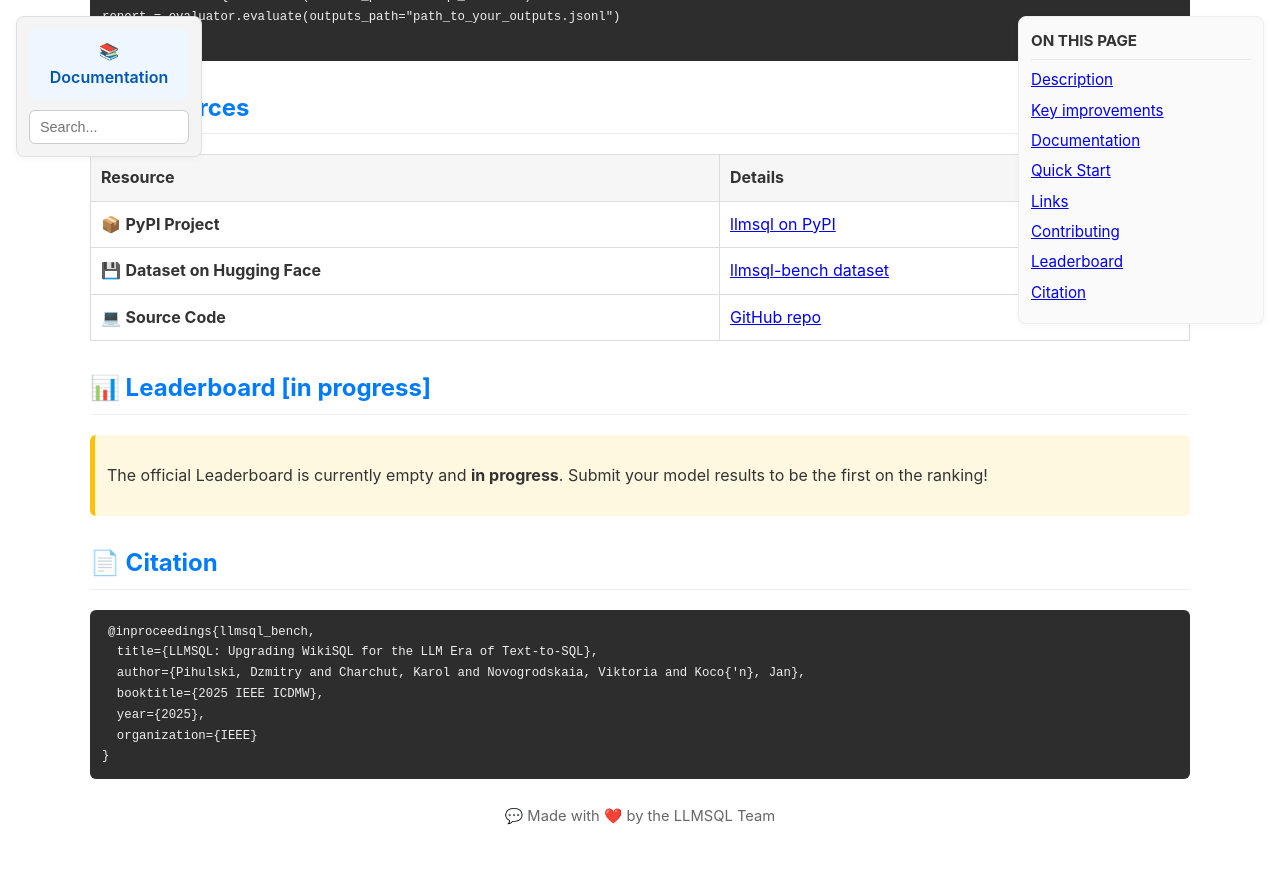
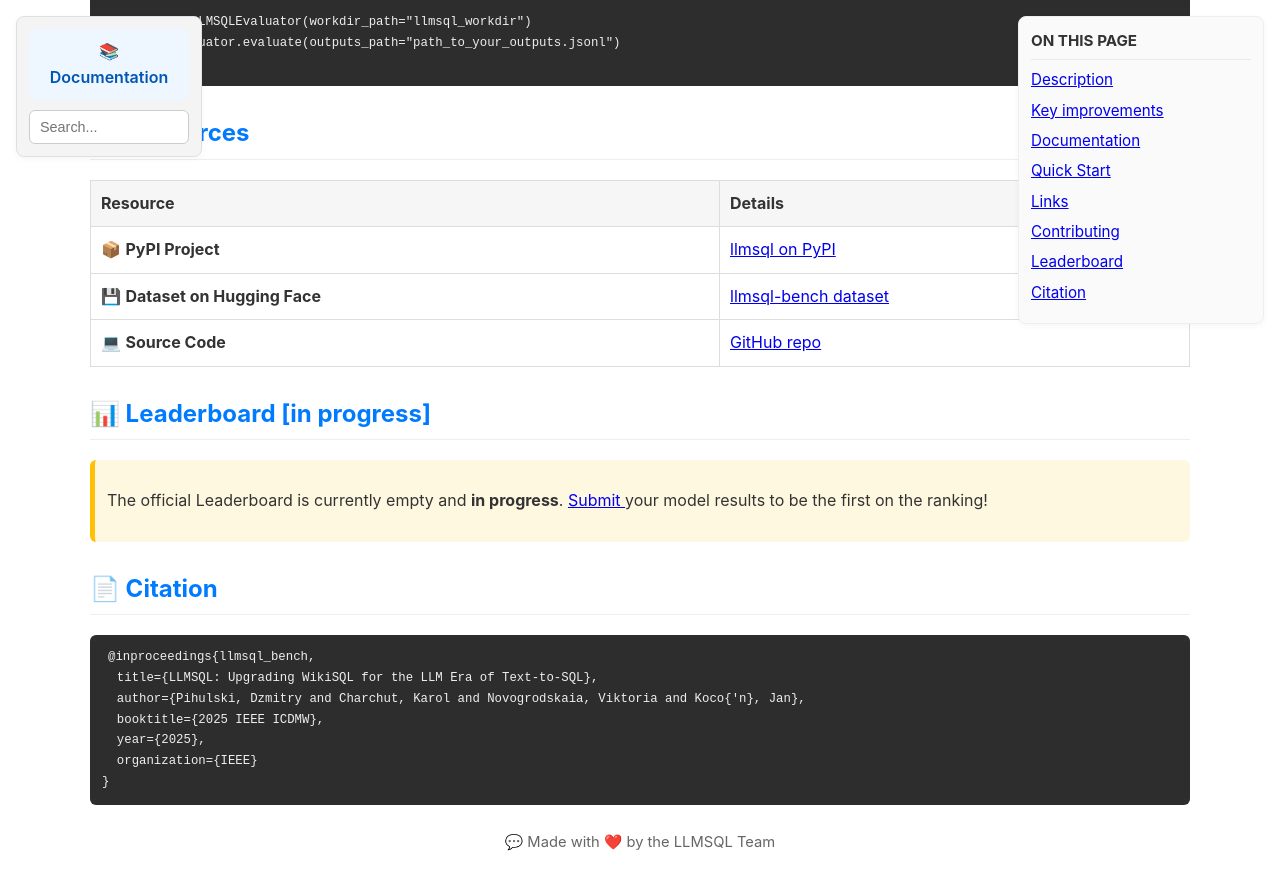
Before and after one commit to LLMSQL/llmsql-benchmark, a Sphinx documentation site: the page built from docs/index.rst, in a window 1280 px wide and 900 px high, scrolled down 1866 px. Shown: the top 890 px of the window. Built offline with Sphinx 7.4.7, drawn with Linux system fonts in a browser that asks for light colours; some of the changed text lies outside the part shown.

Commit message:
Final adjustments;

```diff
--- a/docs/_templates/index.html
+++ b/docs/_templates/index.html
@@ -131,8 +131,15 @@
 
     <h2 id="leaderboard">📊 Leaderboard [in progress]</h2>
     <div class="custom-highlight-box">
-      <p>The official Leaderboard is currently empty and <strong>in progress</strong>. Submit your model results to be the first on the ranking!</p>
+      <p>
+        The official Leaderboard is currently empty and <strong>in progress</strong>.
+        <a href="https://github.com/LLMSQL/llmsql-benchmark/issues" target="_blank">
+          Submit
+        </a>
+        your model results to be the first on the ranking!
+      </p>
     </div>
+
 
     <h2 id="citation">📄 Citation</h2>
     <pre><code>@inproceedings{llmsql_bench,
--- /dev/null
+++ b/docs/note.txt
@@ -0,0 +1 @@
+To build the docs, use "sphinx-build -b html docs docs/_build/html" from the root folder.
```
Also changed, not shown: other parts of docs/_templates/index.html (+1 -1 lines), 8 other files.
